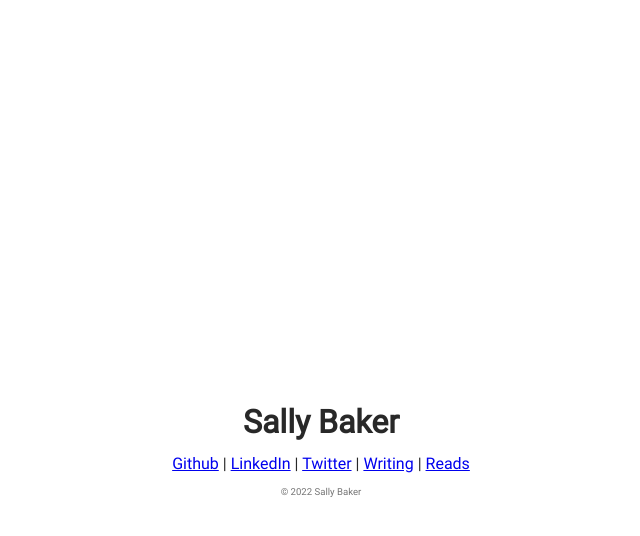
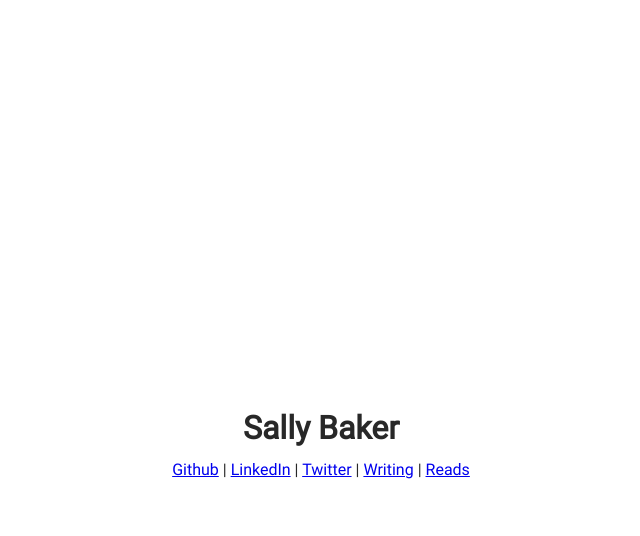
Before and after one commit to sallybaker/sallybaker.github.io, a Jekyll site: the page built from index.html, in a window 1280 px wide. Shown: the top 536 px of the page, without its empty margins (319-959 px from the left). Built offline with Jekyll 4.4.1, drawn with Linux system fonts in a browser that asks for light colours.

Commit message:
remove copyright notice from homepage

```diff
--- a/index.html
+++ b/index.html
@@ -11,6 +11,3 @@ custom_css: home
     <a href="/posts" rel="noreferrer noopener">Writing</a> |
     <a href="/reads" rel="noreferrer noopener">Reads</a>
 </p>
-<div id="copyright">
-    <p>{{site.copyright}}</p>
-</div>
```
